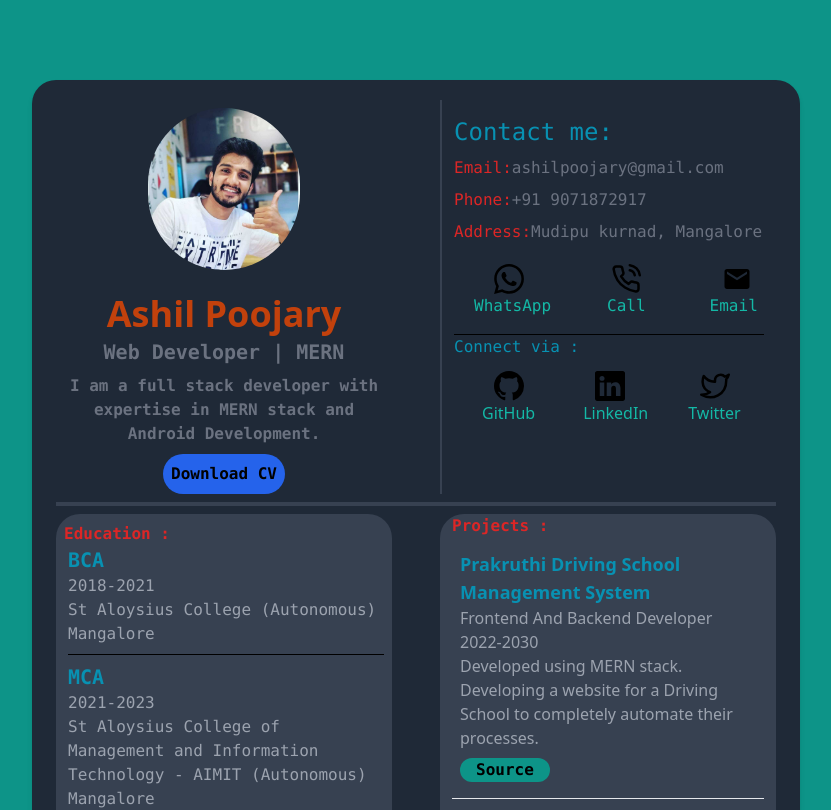
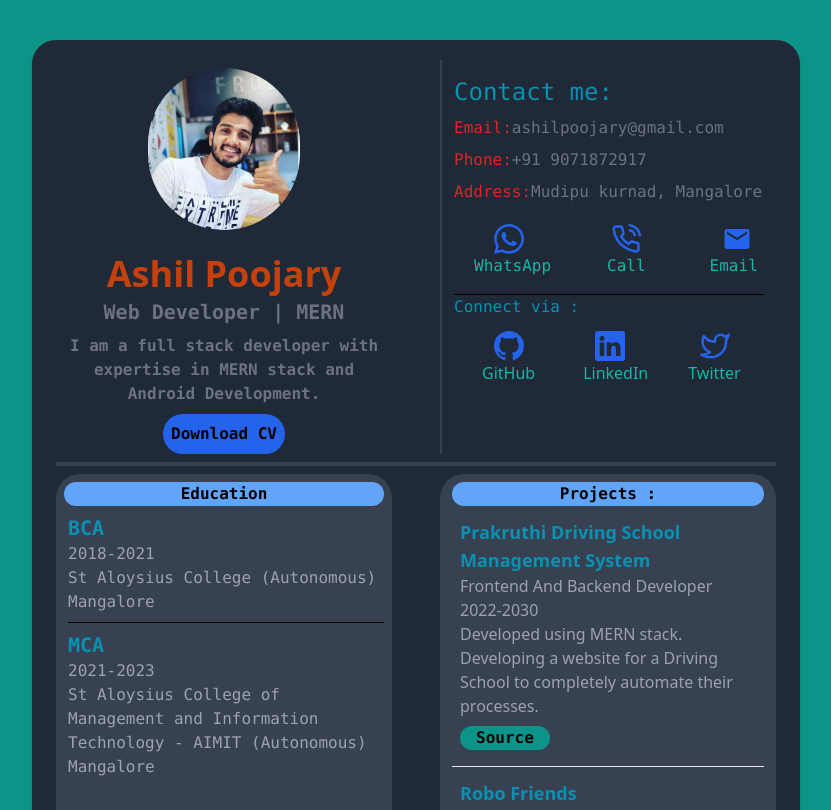
Before and after one commit to Ashil-Poojary/portfolio-old, a React (Create React App) app: page /home in a window 1280 px wide. Shown: the top 810 px of the page, without its empty margins (224-1055 px from the left). Built offline with nearby package versions, Linux system fonts and the light colour scheme.

Commit message:
project header change

```diff
--- a/public/index.html
+++ b/public/index.html
@@ -9,7 +9,7 @@
       name="description"
       content="Portfolio website"
     />
-    <link rel="apple-touch-icon" href="%PUBLIC_URL%/logo192.png" />
+    <link rel="apple-touch-icon" href="image/logo192.png" />
     <!--
       manifest.json provides metadata used when your web app is installed on a
       user's mobile device or desktop. See https://developers.google.com/web/fundamentals/web-app-manifest/
--- a/src/components/ContactMe.js
+++ b/src/components/ContactMe.js
@@ -28,17 +28,17 @@ function ContactMe(props) {
 
             <div className='flex  mt-3 '>
                 <div className='px-5 grid-rows-2  justify-center cursor-pointer hover:bg-orange-500 rounded-full py-2' onClick={whatsAppFunction}>
-                    <ImWhatsapp className='ml-5' size={30} />
+                    <ImWhatsapp className='ml-5 text-blue-600' size={30} />
                     <p className='  text-teal-500 font-mono'>WhatsApp</p>
                 </div>
                 <div className=' px-5 grid-rows-2  justify-center  cursor-pointer  hover:bg-orange-500 rounded-full py-2' >
                     <a href="tel:9071872917">
-                        <FiPhoneCall className='ml-5' size={30} />
+                        <FiPhoneCall className='ml-5 text-blue-600' size={30} />
                         <p className=' px-4 text-teal-500 font-mono'>Call</p>
                     </a>
                 </div>
                 <div className=' px-5 grid-rows-2  justify-center cursor-pointer hover:bg-orange-500 rounded-full py-2' onClick={emailFunction}>
-                    <MdEmail className='ml-5' size={30} />
+                    <MdEmail className='ml-5 text-blue-600' size={30} />
                     <p className=' px-2 text-teal-500 font-mono'>Email</p>
                 </div>
             </div>
@@ -48,18 +48,18 @@ function ContactMe(props) {
                 <div className='flex'>
                     <div className='py-3 px-7 rounded-full  hover:bg-orange-500'
                          onClick={()=>{window.open('https://github.com/P00JARY')}}>
-                        <BsGithub className='ml-3' size={30}/>
+                        <BsGithub className='ml-3 text-blue-600' size={30}/>
                         <p className='text-teal-500'>GitHub</p>
                     </div>
                     <div className='py-3 px-5 rounded-full  hover:bg-orange-500'
                          onClick={()=>{window.open('https://www.linkedin.com/in/ashil-b-s/')}}>
-                        <BsLinkedin className='ml-3' size={30}/>
+                        <BsLinkedin className='ml-3 text-blue-600' size={30}/>
                         <p className='text-teal-500'>LinkedIn</p>
                     </div>
 
                     <div className='py-3 px-5 rounded-full  hover:bg-orange-500'
                          onClick={()=>{window.open('https://twitter.com/ashil_poojary')}}>
-                        <FiTwitter className='ml-3' size={30}/>
+                        <FiTwitter className='ml-3 text-blue-600    ' size={30}/>
                         <p className='text-teal-500'>Twitter</p>
                     </div>
 
--- a/src/components/EducationList.js
+++ b/src/components/EducationList.js
@@ -4,8 +4,8 @@ import Education from "./Education";
 function EducationList(props) {
     return (
         <div className='bg-gray-700  rounded-3xl justify-start px-2 space-x-1 py-2'>
-            <div className='text-red-600 font-bold font-mono'>
-                Education :
+            <div className="text-black font-bold font-mono bg-blue-400 rounded-full text-center  mb-2">
+                Education
             </div>
             <Education
                 years="2018-2021"
--- a/src/components/Profile.js
+++ b/src/components/Profile.js
@@ -10,7 +10,7 @@ export default function Profile() {
 
     return (
         <div className="flex flex-col items-center min-h-screen bg-teal-600 to-blue-600 ">
-            <div className="w-full max-w-3xl px-6 py-5 bg-gray-800 rounded-3xl shadow-md my-20 h-3/5">
+            <div className="w-full max-w-3xl px-6 py-5 bg-gray-800 rounded-3xl shadow-md my-10 h-3/5">
                 <div className='grid grid-cols-1 md:grid-cols-2 gap-6 md:gap-12'>
                     <MyProfile/>
                     <ContactMe/>
--- a/src/components/ProjectList.js
+++ b/src/components/ProjectList.js
@@ -3,10 +3,11 @@ import Projects from "./Projects";
 
 function ProjectList(props) {
     return (
-        <div className='bg-gray-700 rounded-3xl justify-start px-3 overflow-auto h-96  pb-4'>
-            <div className="text-red-600 font-bold font-mono">
+        <div className='bg-gray-700 rounded-3xl justify-start px-3   pb-4'>
+            <div className="text-black font-bold font-mono  bg-blue-400 rounded-full text-center mt-2 ">
                 Projects :
             </div>
+            <div className='overflow-auto h-96'>
             <Projects
                 title="Prakruthi Driving School Management System "
                 role="Frontend And Backend Developer "
@@ -40,8 +41,7 @@ function ProjectList(props) {
                 timeline="March 2021 - July 2021"
                 discription="It is an IOT based system which aims to utilize the features of embedded system to make Gardening easy."
             />
-
-
+            </div>
 
         </div>
     );
```
Also changed, not shown: public/image/logo192.png (added), 2 other files (tests, documents, lock files or other folders).
